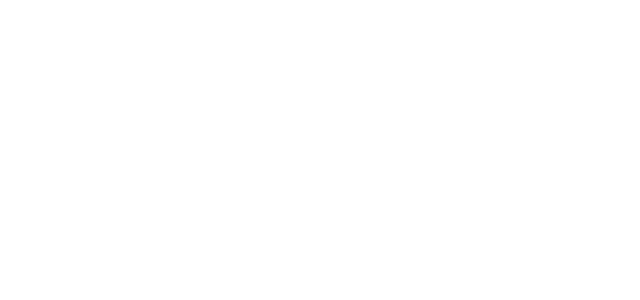
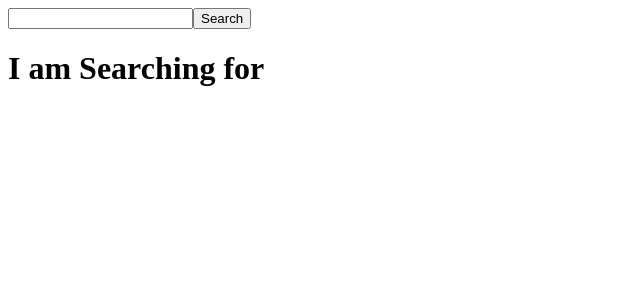
Before and after one commit to Koleckoo/hackhaton_4_music, a React (Vite) app: page /Artists in a window 1280 px wide. Shown: the top 300 px of the page, without its empty margins (0-640 px from the left). Built offline with nearby package versions, Linux system fonts and the light colour scheme.

Commit message:
list is ok - working on artist detail

```diff
--- /dev/null
+++ b/src/components/ArtistPage/ArtistDetail/ArtistDetail.jsx
@@ -0,0 +1,9 @@
+import { useParams } from "react-router-dom";
+
+export default function ArtistDetail() {
+
+  useParams = { id };
+
+
+  return <div className="artist.detail"></div>;
+}
--- a/src/components/ArtistPage/ArtistPage.jsx
+++ b/src/components/ArtistPage/ArtistPage.jsx
@@ -1,5 +1,47 @@
+import { useEffect, useRef, useState } from "react";
+import { Link } from "react-router-dom";
+
 export default function ArtistPage() {
+  const [searchQuery, setSearchQuery] = useState("");
+  const [searchResults, setSearchResults] = useState([]);
+  const inputRef = useRef(null);
 
+  const handleClick = () => {
+    setSearchQuery(inputRef.current.value);
+  };
 
+  const fetchArtists = async () => {
+    const response = await fetch(
+      `https://musicbrainz.org/ws/2/artist?query=${searchQuery}&limit=15&offset=0&fmt=json`
+    );
+    const data = await response.json();
+    setSearchResults(data.artists);
+  };
 
+  useEffect(() => {
+    searchQuery === "" ? "" : fetchArtists();
+  }, [searchQuery]);
+
+  return (
+    <div className="artist-page">
+      <div className="artist-page__search">
+        <input ref={inputRef} type="text" name="artist-search" />
+        <button onClick={handleClick}>Search</button>
+      </div>
+      <div className="artist-page__results">
+        <h1>I am Searching for {searchQuery}</h1>
+        <div className="results">
+          {searchResults == null
+            ? ""
+            : searchResults.map((artist, i) => {
+                return (
+                  <div key={i} className="results__artist">
+                    <Link to={"/Artists/" + artist.id}>{artist.name}</Link>
+                  </div>
+                );
+              })}
+        </div>
+      </div>
+    </div>
+  );
 }
```
Also changed, not shown: src/components/Router/Routes.jsx (+11 -10 lines).
